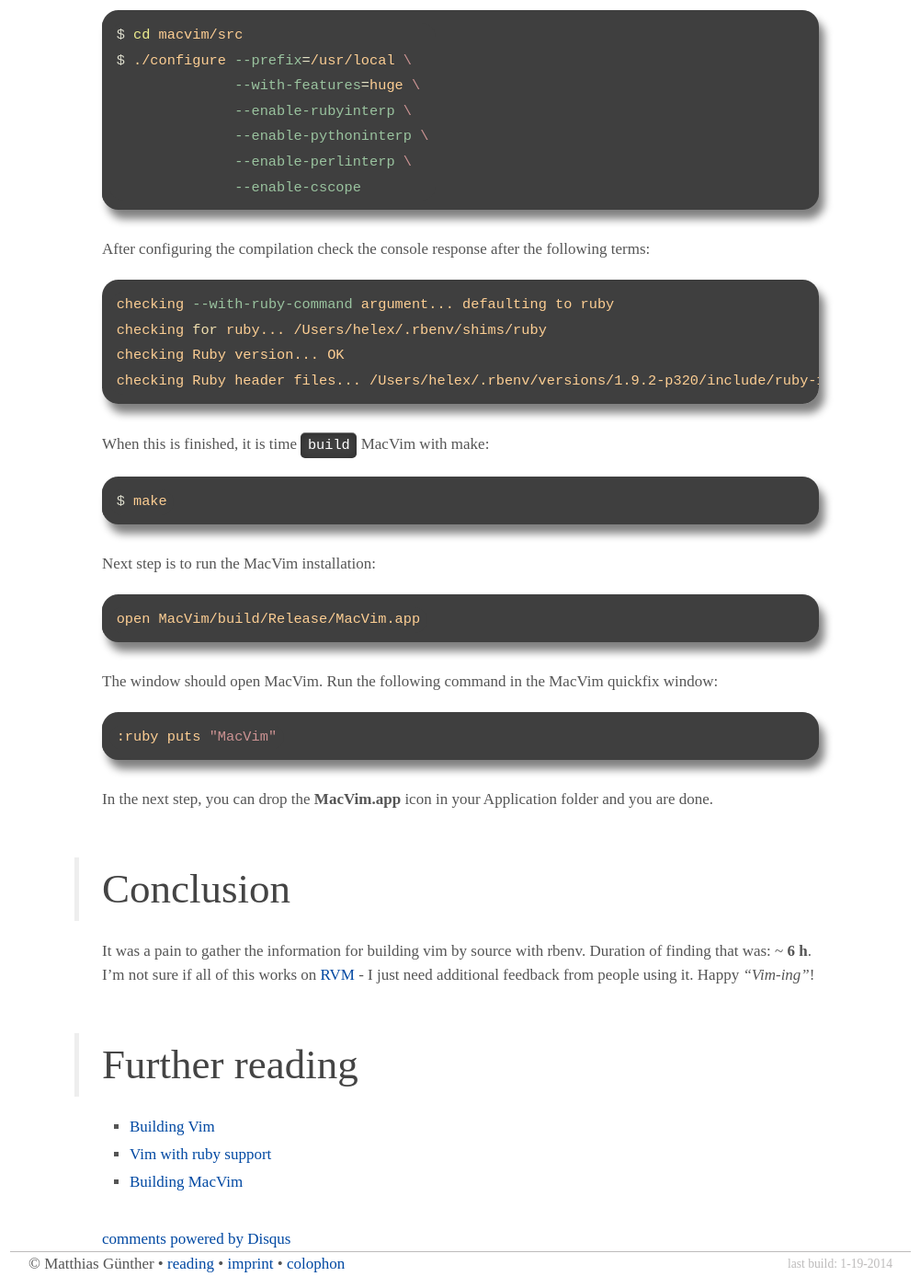
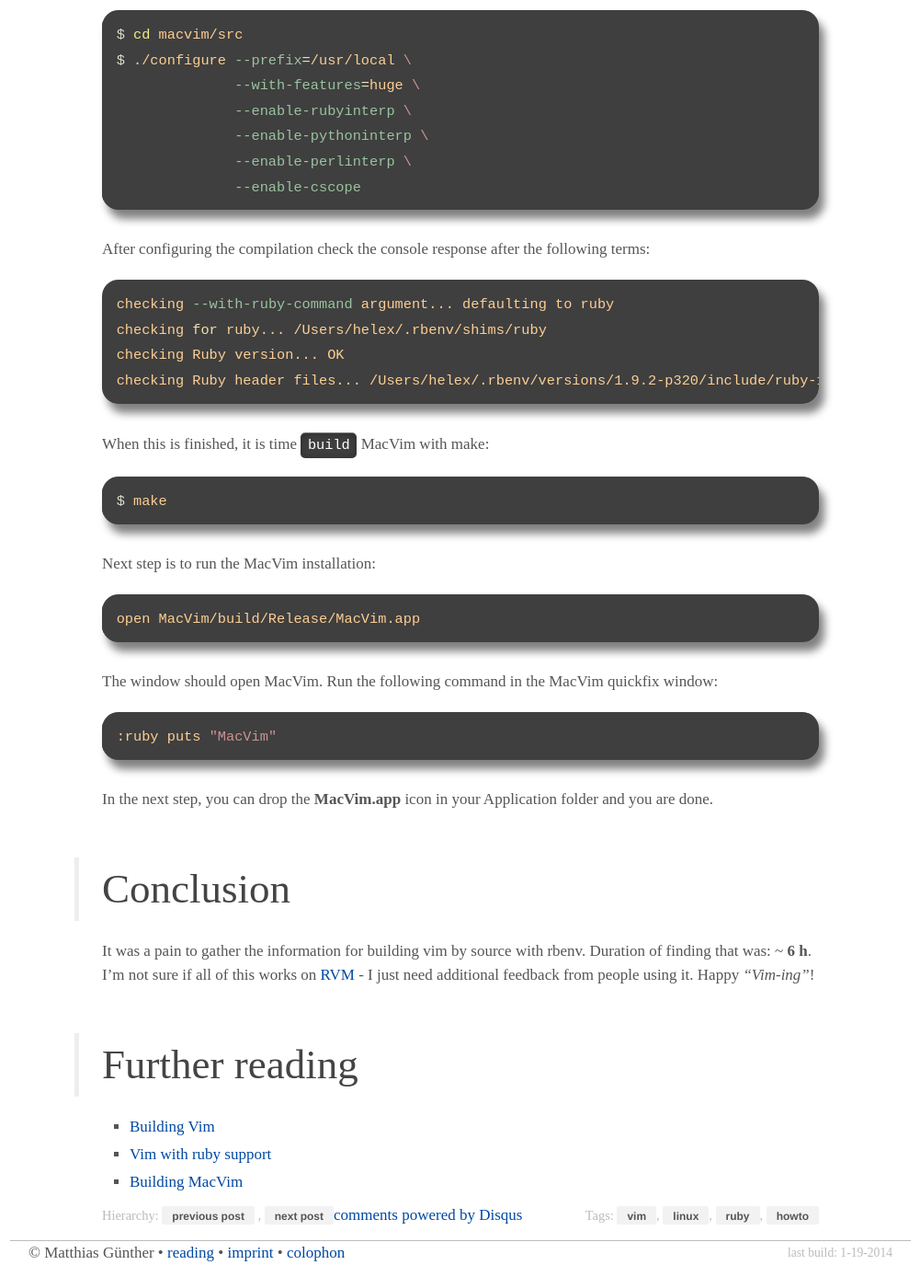
Before and after one commit to wikimatze/wikimatze.de, a Jekyll site: the page built from _posts/2012-02-19-compiling-vim-from-source-for-ubuntu-and-mac-with-rbenv.md, in a window 1280 px wide and 1400 px high, scrolled down 5319 px. Shown: the whole window at 92% size, without its empty margins (139-1140 px from the left). Built offline with Jekyll 4.4.1, drawn with Linux system fonts in a browser that asks for light colours; nearby versions of some CDN libraries; some web fonts are replaced; Markdown is read by kramdown in place of the engine named in the settings; comment, search, counter and statistics services are not loaded.

Commit message:
Insert tags in blog posts

```diff
--- a/_layouts/post.html
+++ b/_layouts/post.html
@@ -3,7 +3,7 @@ layout: layout
 ---
 <article>
   <header>
-    <div class="author">
+    <div class="author pull_left">
       Posted on <time datetime="{{page.date | date:"%Y-%m-%d"}}" pubdate><a href="{{ page.url }}" title="Permalink for this post">{{page.date | date:"%Y-%m-%d"}}</a></time>
       {% if page.update %}, updated <time>{{ page.update }}</time> {% endif %} by <a href="http://twitter.com/wikimatze">Matthias Günther</a>
     </div>
@@ -12,7 +12,28 @@ layout: layout
   </header>
   <div class="clearfix"></div>
   {{ content }}
-  <br>
+
+  <div class="hierarchy pull_left">Hierarchy:
+    {% if page.previous %}
+    <a class="default label" href="{{ page.previous.url }}" title="Previous post">previous post</a>
+    {% endif %}
+
+    {% if page.next %}
+    {% if page.previous %}, {% endif %}<a class="default label" href="{{ page.next.url }}" title="Next post">next post</a>
+    {% endif %}
+  </div>
+
+  <div class="tags pull_right">
+    {% if page.categories == empty  %}
+    No tags
+    {% else %}
+    Tags:
+    {% for tag in page.categories %}
+    <a class="default label" href="/tags.html#{{ tag }}" title="View posts tagged with &quot;{{ tag }}&quot;">{{ tag }}</a>{% if forloop.last != true %}, {% endif %}
+    {% endfor %}
+    {% endif %}
+  </div>
+
   <aside>
     {% include comments.html %}
   </aside>
--- a/css/style.css
+++ b/css/style.css
@@ -107,11 +107,14 @@ img {
   margin-bottom: 10px;
 }
 
-.author {
+.author, .hierarchy, .tags {
   font-size: 75%;
   color: #bdbbbb;
   margin: 0 0 1em 0;
-  float: left;
+}
+
+.hierarchy, .tags {
+  font-size: 85%;
 }
 
 a.fancybox {
```
